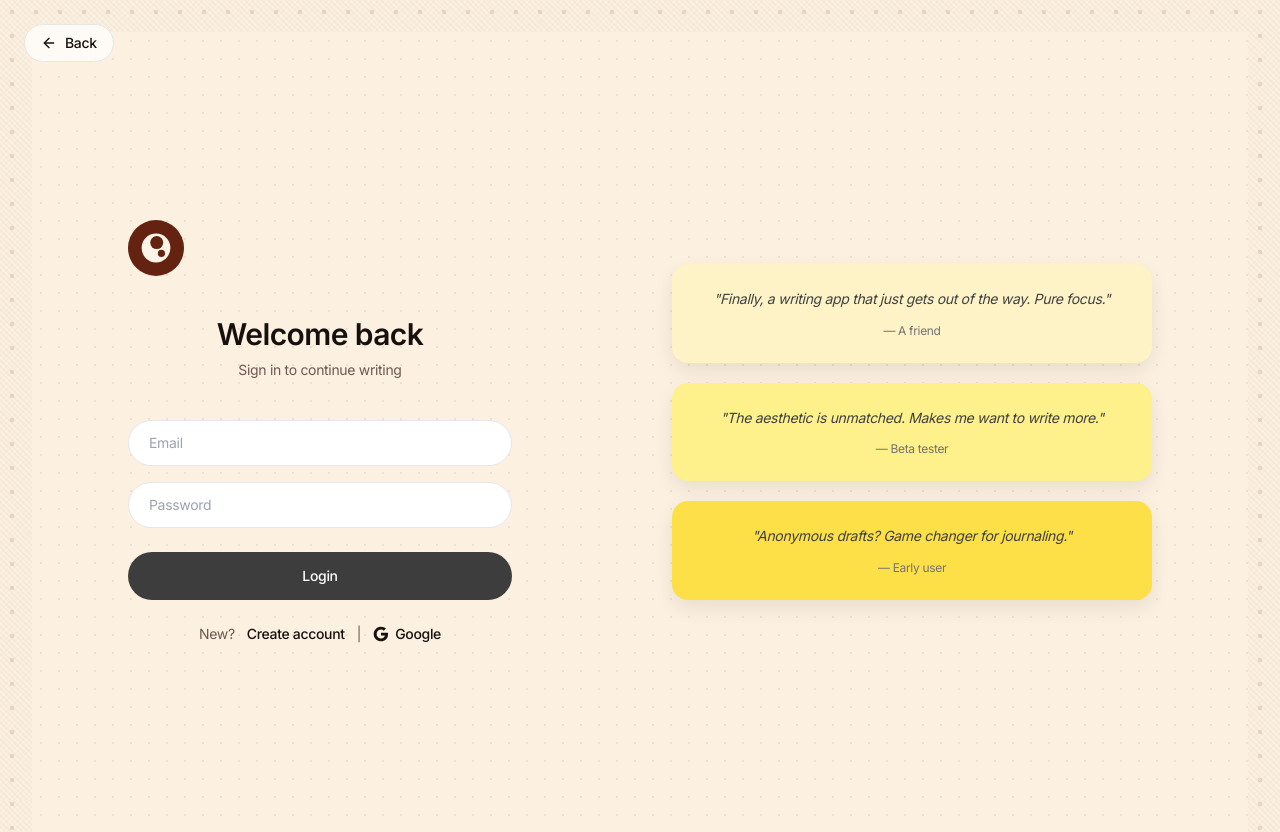
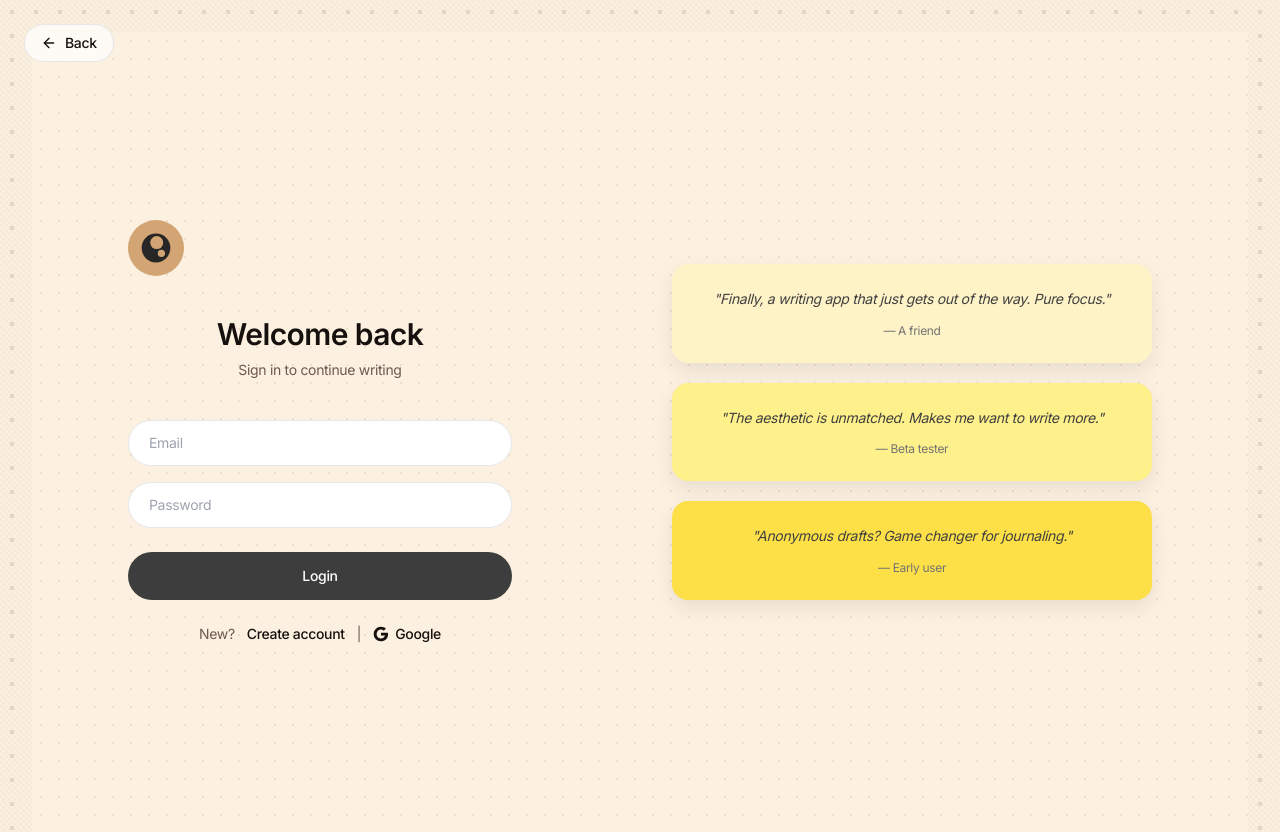
Before and after one commit to dexisback/Quillscape, a React (Vite) app in the folder frontend/: page /auth in a window 1280 px wide. Built offline with nearby package versions, Linux system fonts and the light colour scheme; no server answers.

Commit message:
logo update, consistent logo now

```diff
--- a/frontend/src/components/landing/Navbar.jsx
+++ b/frontend/src/components/landing/Navbar.jsx
@@ -111,7 +111,7 @@ export default function Navbar() {
                 style={{ maxWidth: '50%' }}
             >
                 {/* Logo - SVG Only */}
-                <div className="w-9 h-9 bg-primary rounded-full flex items-center justify-center transition-all duration-500 overflow-hidden">
+                <div className="w-9 h-9 rounded-full flex items-center justify-center transition-all duration-500 overflow-hidden" style={{ backgroundColor: '#d4a574' }}>
                     <svg viewBox="0 0 100 100" xmlns="http://www.w3.org/2000/svg" className="w-6 h-6">
                         <defs>
                             <mask id="cut">
@@ -120,7 +120,7 @@ export default function Navbar() {
                                 <circle cx="65" cy="65" r="10" fill="black" />
                             </mask>
                         </defs>
-                        <circle cx="50" cy="50" r="40" fill="currentColor" mask="url(#cut)" className="text-primary-foreground" />
+                        <circle cx="50" cy="50" r="40" fill="#262626" mask="url(#cut)" />
                     </svg>
                 </div>
 
--- a/frontend/src/pages/Auth.jsx
+++ b/frontend/src/pages/Auth.jsx
@@ -170,7 +170,7 @@ export default function Auth() {
         {/* Left: Auth Form */}
         <div ref={formRef} className="w-full max-w-sm mx-auto md:mx-0">
           {/* Logo */}
-          <div className="w-14 h-14 bg-primary rounded-full flex items-center justify-center mb-10 overflow-hidden">
+          <div className="w-14 h-14 rounded-full flex items-center justify-center mb-10 overflow-hidden" style={{ backgroundColor: '#d4a574' }}>
             <svg viewBox="0 0 100 100" xmlns="http://www.w3.org/2000/svg" className="w-9 h-9">
               <defs>
                 <mask id="auth-cut">
@@ -179,7 +179,7 @@ export default function Auth() {
                   <circle cx="65" cy="65" r="10" fill="black" />
                 </mask>
               </defs>
-              <circle cx="50" cy="50" r="40" fill="currentColor" mask="url(#auth-cut)" className="text-primary-foreground" />
+              <circle cx="50" cy="50" r="40" fill="#262626" mask="url(#auth-cut)" />
             </svg>
           </div>
 
```
